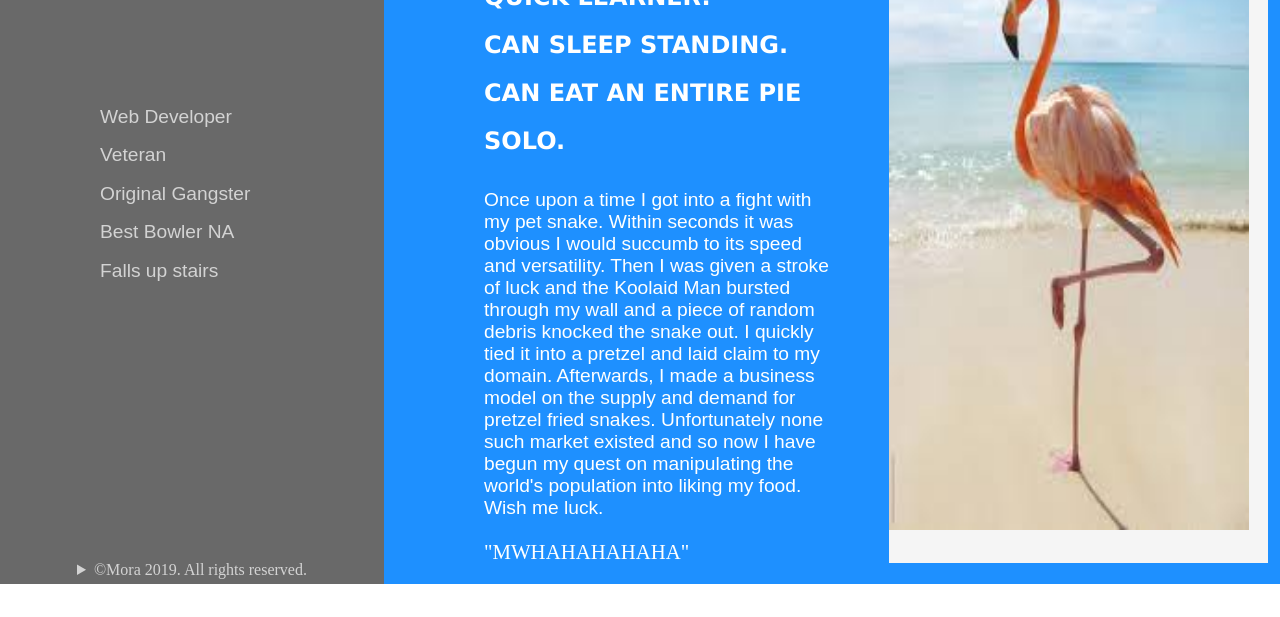
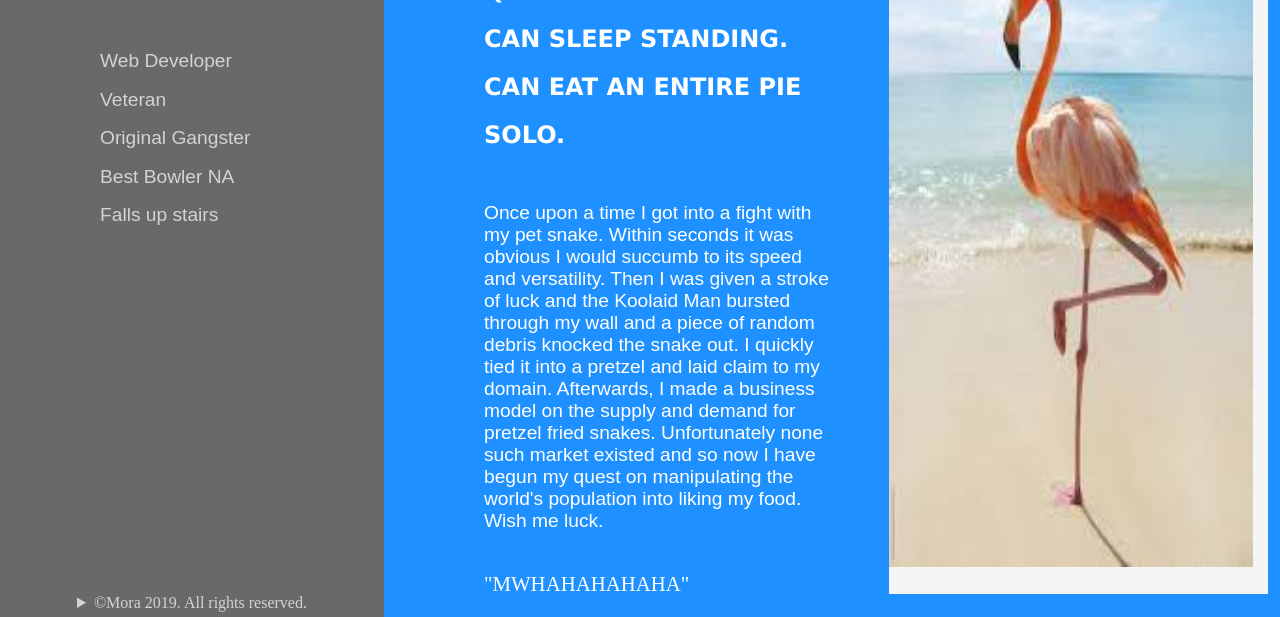
Before and after one commit to DavidJMora/Resume-Webpage-Grid-Media, a plain HTML site: page index.html in a window 1280 px wide. Shown: the part 277-894 px from the top of the page. Before the commit the page ends 861 px from the top, so only its background shows below. Drawn offline with Linux system fonts and the light colour scheme; a script that the page names is missing.

Commit message:
deleted html tags and repositioning to make parent child pairs

```diff
--- a/index.html
+++ b/index.html
@@ -54,7 +54,6 @@
             <!-- Space in code between sidebar and main content -->
             <article id="content">
                 <section id="text-content">
-                    <section>
                     <section id="traits" >
                         <h2>
                             <ul class="list">
@@ -67,7 +66,6 @@
                     </section>
                     <section id="about-me">
                         <p>Once upon a time I got into a fight with my pet snake. Within seconds it was obvious I would succumb to its speed and versatility. Then I was given a stroke of luck and the Koolaid Man bursted through my wall and a piece of random debris knocked the snake out. I quickly tied it into a pretzel and laid claim to my domain. Afterwards, I made a business model on the supply and demand for pretzel fried snakes. Unfortunately none such market existed and so now I have begun my quest on manipulating the world's population into liking my food. Wish me luck.</p>
-                        </section>
                     </section>
                     <footer id="content-footer">
                         <section id="signature">
--- a/main.css
+++ b/main.css
@@ -63,8 +63,7 @@ li {
 #sidebar {
     height: auto;
     display: grid;
-    grid-column: 1fr 2fr 4fr;
-    grid-row: repeat(20 5%);
+    grid-template-rows: 1fr 3fr 1fr;
     /* border: 1px solid blue; */
     background-color: dimgray;
 
@@ -79,7 +78,7 @@ li {
 
 #sidebar-header-container {
     /* border: solid 1px orange; */
-    grid-area: 1 / 1 / 2 / span 4;
+    grid-area: 1 / 1 / 2 / 2;
     text-align: center;
     align-self: center;
 }
@@ -91,7 +90,7 @@ li {
 }
 
 .sidebar-footer {
-    grid-area: 5 / 1 / 6 / 5;
+    grid-area: 3 / 1 / 4 / 2;
     margin-bottom: 5px;
     text-align: center;
     color: lightgray;
@@ -101,7 +100,7 @@ li {
 #sidebar-list-container {
     /* border: 1px solid orange; */
     /* margin-bottom: auto; */
-    grid-area: 2 / 1 / 2 / span 4;
+    grid-area: 2 / 1 / 3 / 2;
 }
 
 #content {
@@ -113,13 +112,12 @@ li {
 }
 
 #profile-pic {
-    width: 95%;
-    height: 95%;
+    width: 96%;
+    height: 96%;
 }
 
 #profile-pic-container {
     height: auto;
-    /* width: 96%; */
     /* border: 1px solid yellow; */
     background-color: whitesmoke;
     grid-area: 2 / 2 / 3 / 3;
@@ -127,14 +125,24 @@ li {
 
 #profile-pic-grid {
     /* border: 1px solid darkorange; */
-    grid-column: 0 / 2;
+    grid-column: 2 / 3;
     display: grid;
     grid-template-columns: 3% 94% 3%;
     grid-template-rows: 3% 94% 3%;
 }
 
-#traits, #about-me {
+#text-content {
     width: auto;
+    /* height: auto; */
+    /* border: 1px solid orange; */
+    grid-column: 1 / 2;
+    display: grid;
+    /* grid-template-rows: 1fr 1fr 1fr; */
+}
+
+#traits {
+    margin-top: 20px;
+    grid-row: 1 / 2;
 }
 
 #about-me {
@@ -143,26 +151,21 @@ li {
     font-size: 1.2em;
     font-family: Arial, Helvetica, sans-serif;
     color: white;
-}
-
-#text-content {
-    width: 100%;
-    height: auto;
-    /* border: 1px solid orange; */
-    grid-column: 0 / 3;
+    grid-row: 2 / 3;
 }
 
 .list {
     list-style-type: none;
     margin-left: 60px;
     font-family: Verdana, Geneva, Tahoma, sans-serif;
-    margin-top: 50px;
+    /* margin-top: 50px; */
     color: white;
 }
 
 #content-footer {
    width: 100%;
    height: auto;
+   grid-row: 3 / 4;
 }
 
 #signature {
```
Lines whose indentation alone changed are shown as unchanged.
